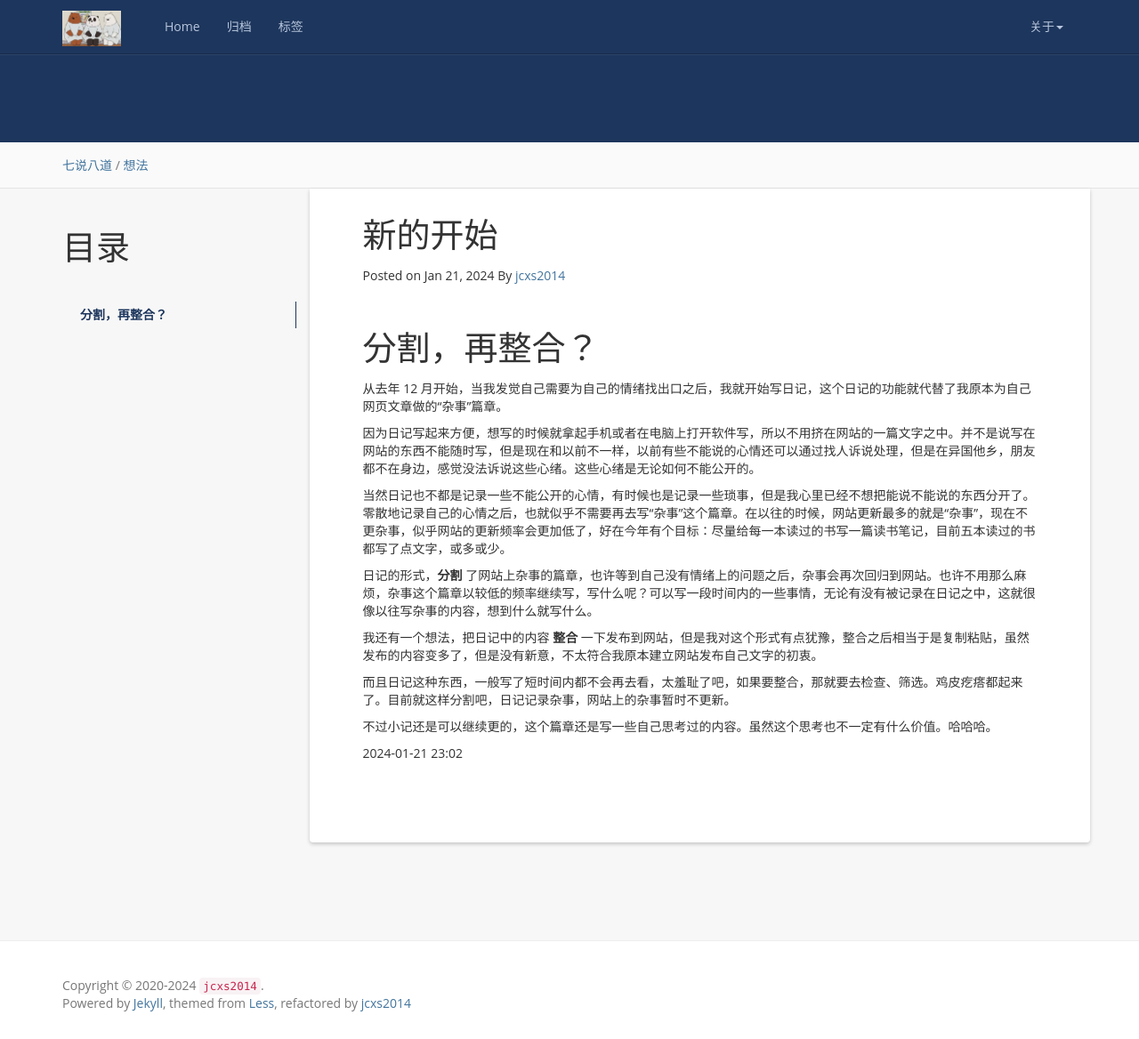
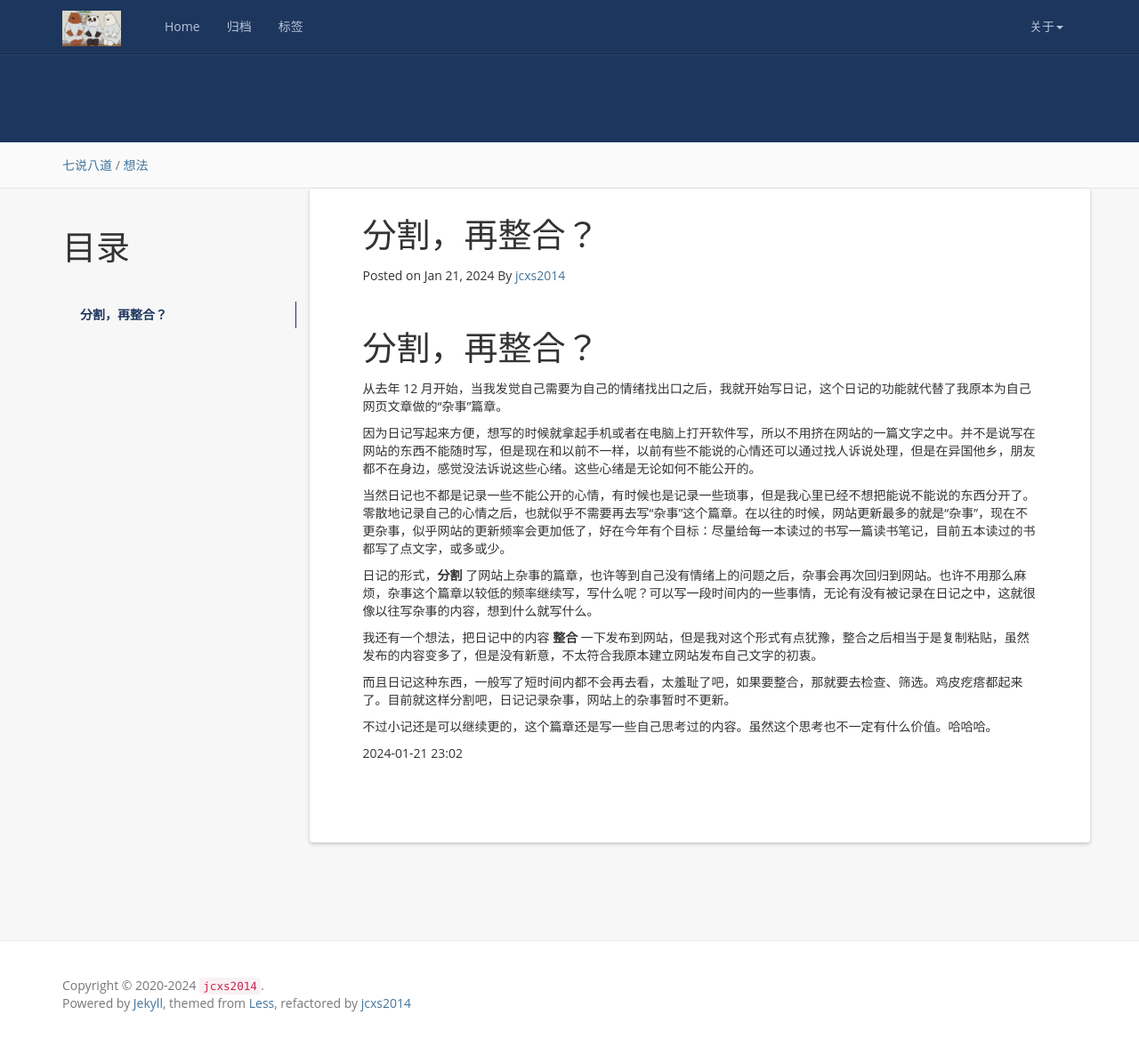
Before and after one commit to jcxs2014/jcxs2014.github.io, a Jekyll site: the page built from _posts/5_Thoughts/2024-01-21-5_075.md, in a window 1280 px wide and 1168 px high. Shown: the whole window at 89% size. Built offline with Jekyll 4.4.1, drawn with Linux system fonts in a browser that asks for light colours; nearby versions of some CDN libraries; a script that is not in the unit is left out; comment, search, counter and statistics services are not loaded.

Commit message:
modified:   _posts/5_Thoughts/2024-01-21-5_075.md

```diff
--- a/_posts/5_Thoughts/2024-01-21-5_075.md
+++ b/_posts/5_Thoughts/2024-01-21-5_075.md
@@ -1,6 +1,6 @@
 ---
 layout: post
-title: 新的开始
+title: 分割，再整合？
 date: 2024-01-21 23:00:25 +0200
 categories: 七说八道
 tag: 想法
```
